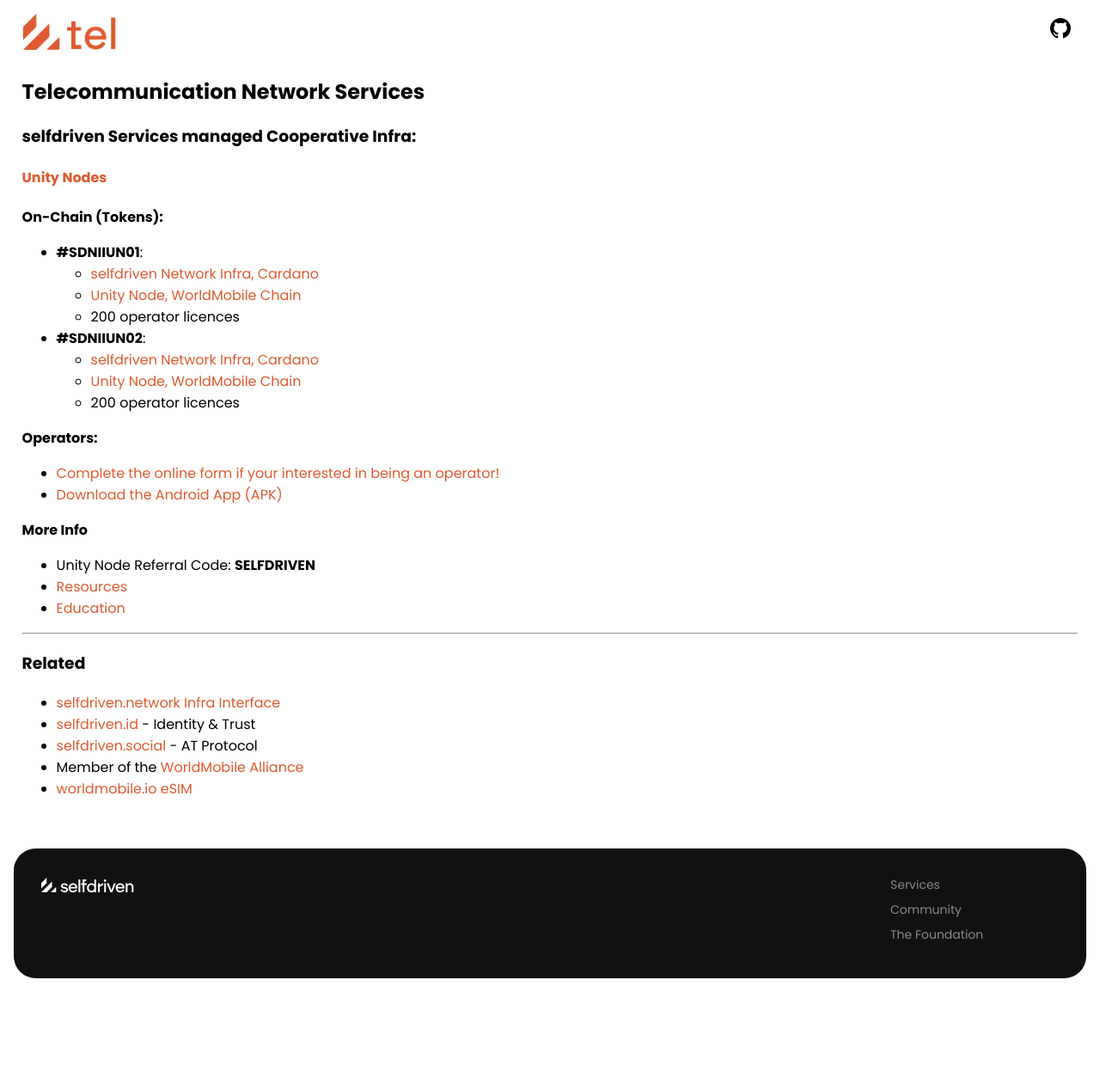
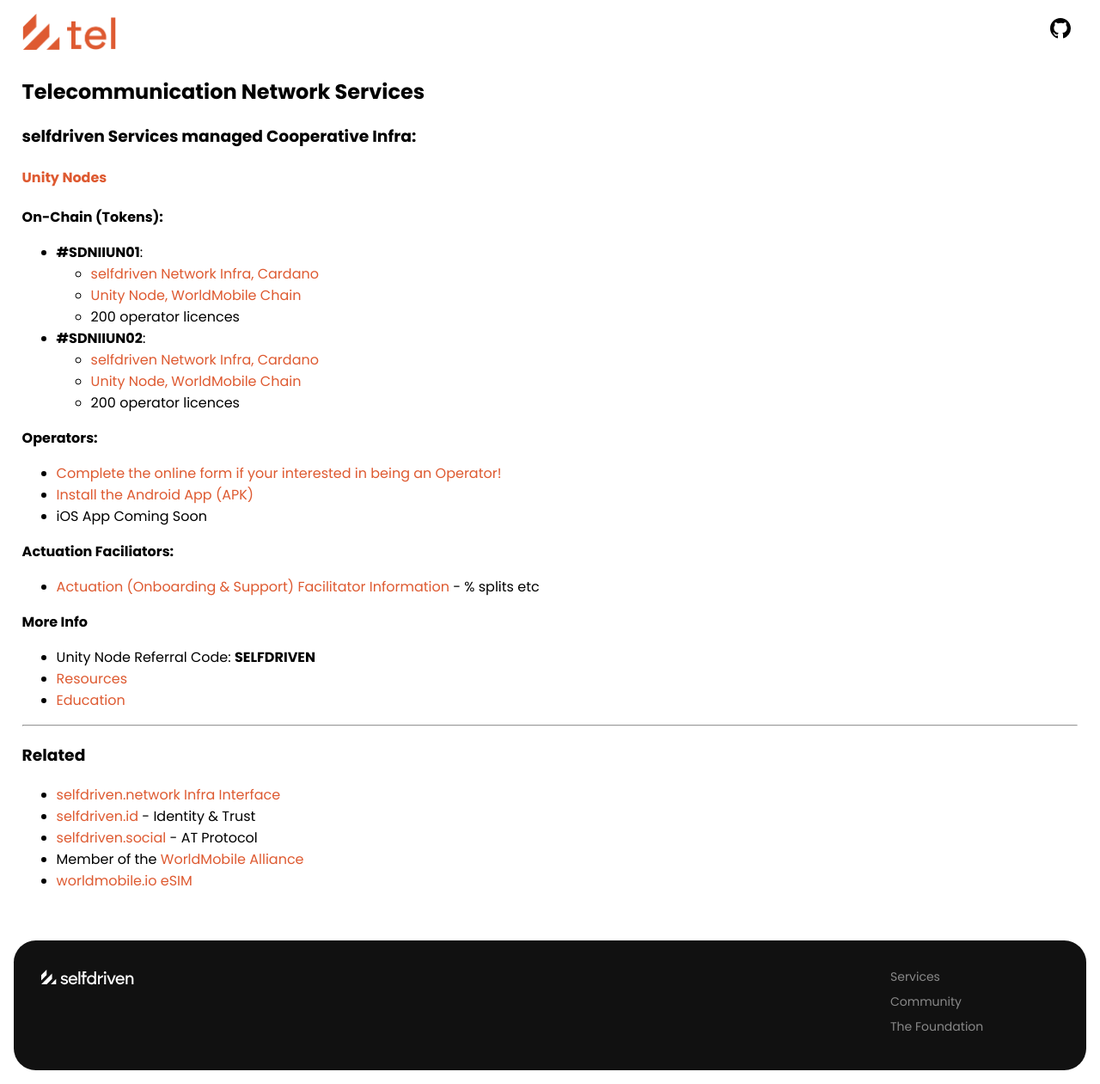
Before and after one commit to selfdriven-services/selfdriven-tel, a Jekyll site: the page built from docs/index.md, in a window 1280 px wide. Shown: the whole page at 86% size. Built offline with Jekyll 4.4.1, drawn with Linux system fonts in a browser that asks for light colours; before the commit the page ends 1154 px from its top, so only the background shows below that.

Commit message:
Update index.md

```diff
--- a/docs/index.md
+++ b/docs/index.md
@@ -22,9 +22,12 @@
     - 200 operator licences
 
 **Operators:**
-- [Complete the online form if your interested in being an operator!](https://forms.gle/5bmnvCvYHhfZqr4DA)
-- [Download the Android App (APK)](https://releases.unitynodes.io/android/)
+- [Complete the online form if your interested in being an Operator!](https://forms.gle/5bmnvCvYHhfZqr4DA)
+- [Install the Android App (APK)](https://play.google.com/store/apps/details?id=io.unitynodes.unityapp)
+- iOS App Coming Soon
 
+**Actuation Faciliators:**
+- [Actuation (Onboarding & Support) Facilitator Information](/actuate/unity-network/facilitator) - % splits etc
 
 **More Info**
 - Unity Node Referral Code: **SELFDRIVEN**
```
